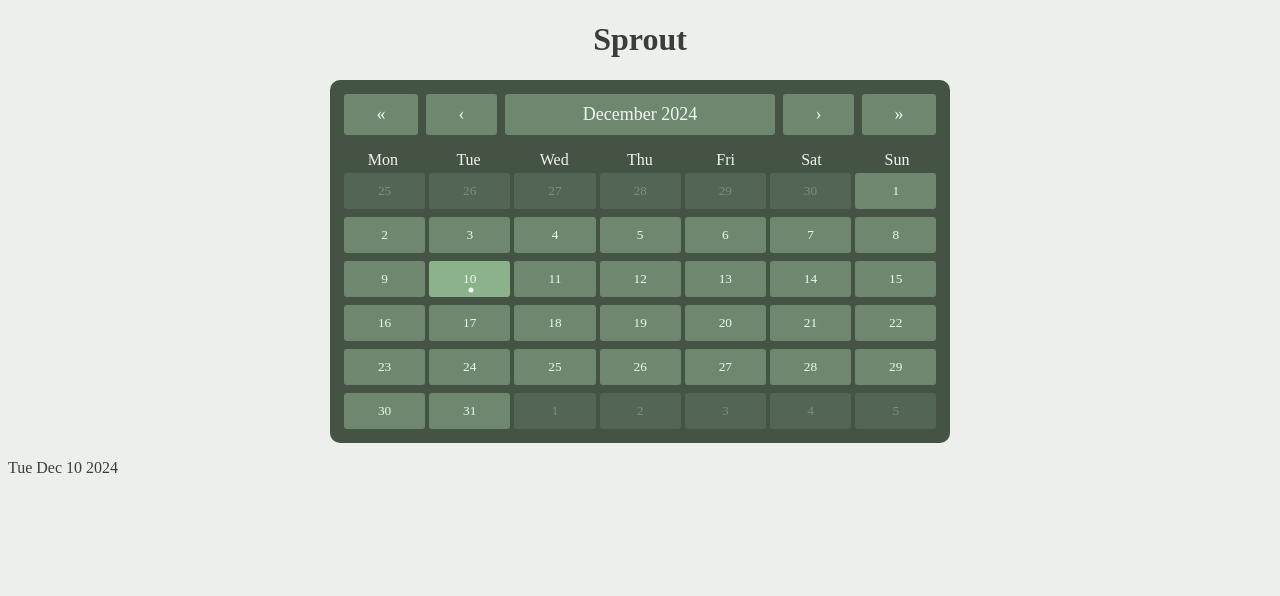
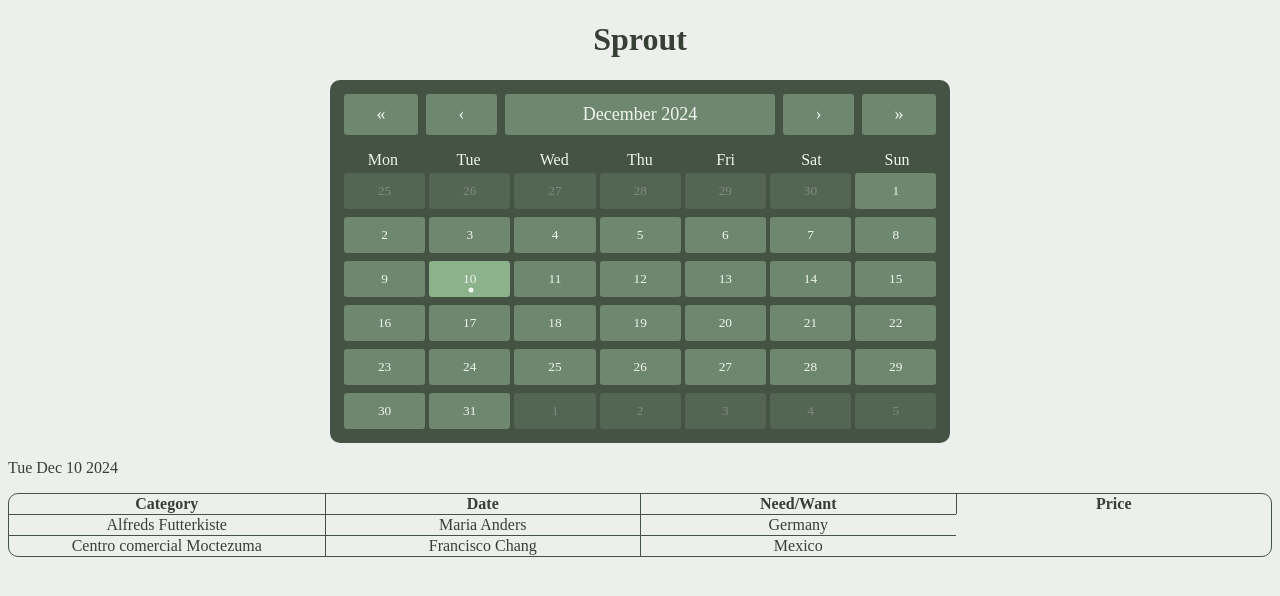
Before and after one commit to Fishfinna/sprouts, a React (Vite) app: page / in a window 1280 px wide. Shown: the top 596 px of the page. Built offline with nearby package versions, Linux system fonts and the light colour scheme; a web font is replaced by a local one.

Commit message:
added some table styles

```diff
--- a/src/App.tsx
+++ b/src/App.tsx
@@ -1,6 +1,7 @@
 import { DisplayCalendar } from "./components/calendar/calendar";
 import { CalendarDate } from "./types/calendar-date";
 import { useState } from "react";
+import { Table } from "./components/table/table";
 import "./App.scss";
 
 function App() {
@@ -10,6 +11,7 @@ function App() {
       <h1>Sprout</h1>
       <DisplayCalendar date={date} setDate={setDate} />
       <p>{date instanceof Date ? date.toDateString() : null}</p>
+      <Table />
     </>
   );
 }
--- a/src/components/table/table.scss
+++ b/src/components/table/table.scss
@@ -0,0 +1,32 @@
+$border-color: #455345;
+
+table {
+    table-layout: fixed;
+    width: 100%;
+    border-spacing: 0;
+    border-radius: 10px;
+    border: solid $border-color 1px;
+}
+
+th {
+    flex: 1;
+}
+
+tr {
+    text-align: center;
+}
+
+td,
+th {
+    border-left: solid $border-color 1px;
+    border-top: solid $border-color 1px;
+}
+
+th {
+    border-top: none;
+}
+
+td:first-child,
+th:first-child {
+    border-left: none;
+}
--- a/src/components/table/table.tsx
+++ b/src/components/table/table.tsx
@@ -1,9 +1,12 @@
+import "./table.scss"
+
 export function Table() {
     return (<table>
         <tr>
-            <th>Company</th>
-            <th>Contact</th>
-            <th>Country</th>
+            <th>Category</th>
+            <th>Date</th>
+            <th>Need/Want</th>
+            <th>Price</th>
         </tr>
         <tr>
             <td>Alfreds Futterkiste</td>
```
